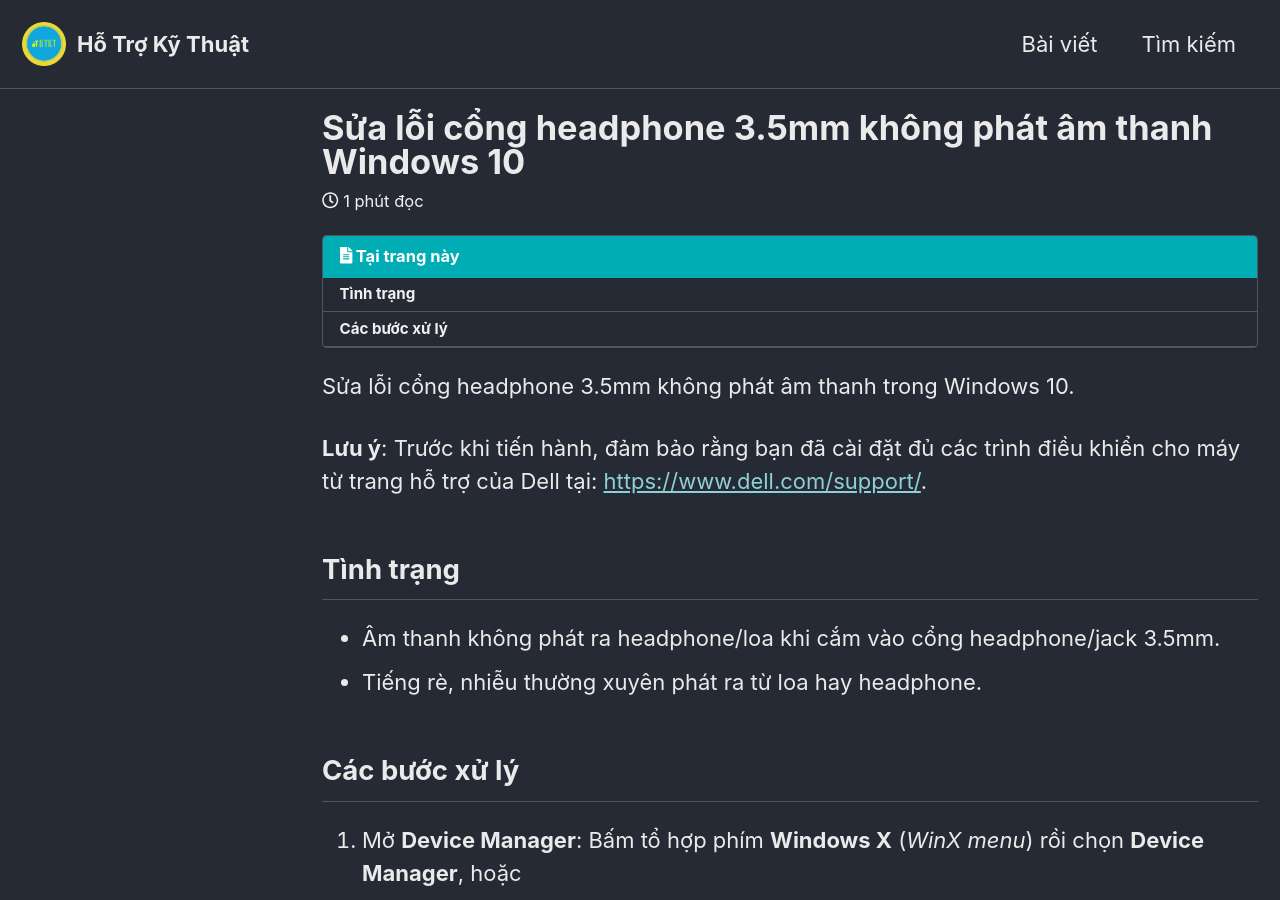
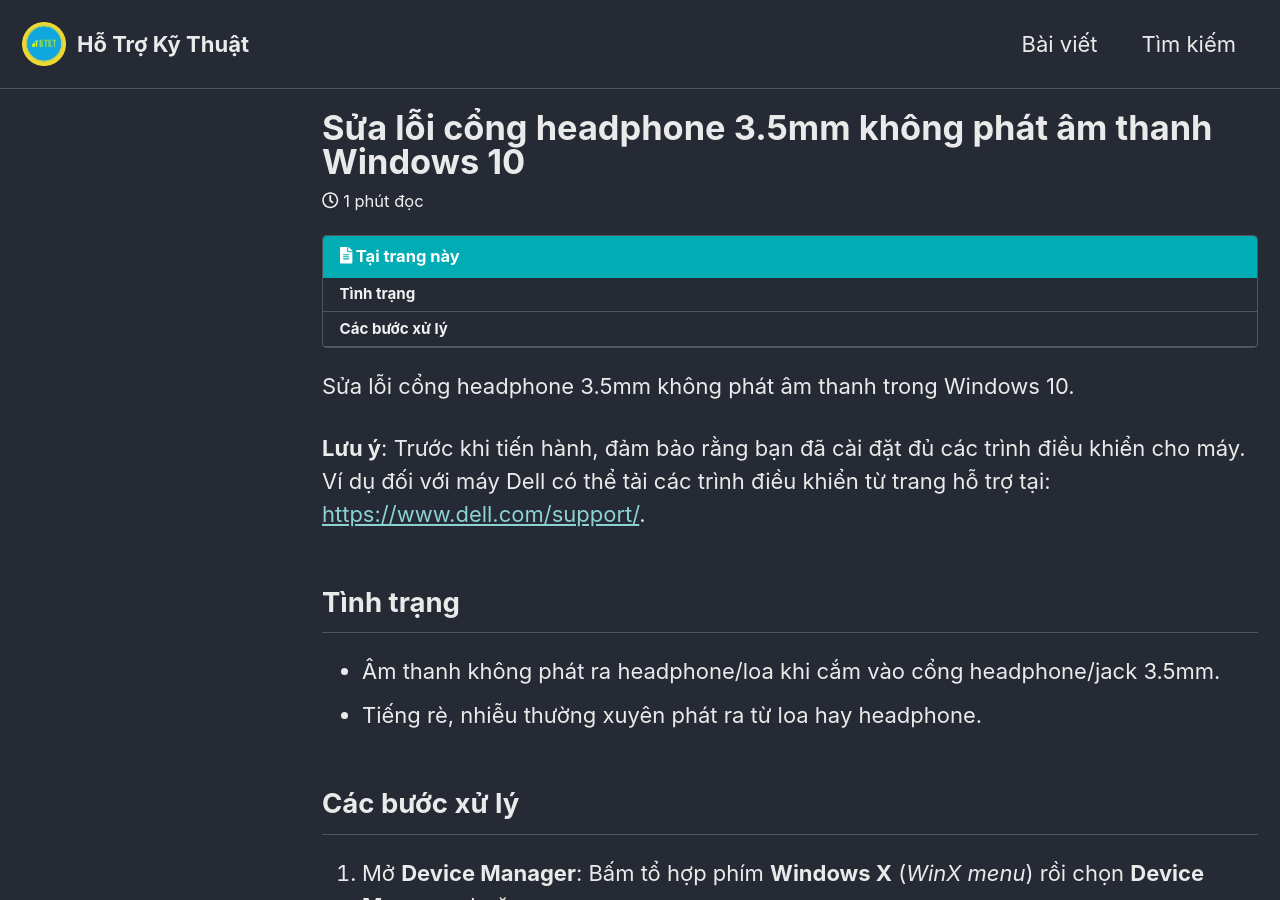
Before and after one commit to hotrokythuat/hotrokythuat.github.io, a Jekyll site: the page built from _posts/2019-03-23-audio-jack-does-not-work-fix.md, in a window 1280 px wide and 900 px high. Built offline with Jekyll 4.4.1, drawn with Linux system fonts in a browser that asks for light colours; cached includes are drawn as plain includes.

```diff
--- a/_posts/2019-03-23-audio-jack-does-not-work-fix.md
+++ b/_posts/2019-03-23-audio-jack-does-not-work-fix.md
@@ -4,14 +4,14 @@ classes: wide
 title: Sửa lỗi cổng headphone 3.5mm không phát âm thanh Windows 10
 description: Sửa lỗi cổng headphone 3.5mm không phát âm thanh Windows 10
 categories: [troubleshooting]
-tags: [installation, windows, drivers, audio]
+tags: [installation, windows, drivers, audio, dell]
 toc: true
 comments: true
 ---
 
 Sửa lỗi cổng headphone 3.5mm không phát âm thanh trong Windows 10.
 
-**Lưu ý**: Trước khi tiến hành, đảm bảo rằng bạn đã cài đặt đủ các trình điều khiển cho máy từ trang hỗ trợ của Dell tại: [https://www.dell.com/support/](https://www.dell.com/support/).
+**Lưu ý**: Trước khi tiến hành, đảm bảo rằng bạn đã cài đặt đủ các trình điều khiển cho máy. Ví dụ đối với máy Dell có thể tải các trình điều khiển từ trang hỗ trợ tại: [https://www.dell.com/support/](https://www.dell.com/support/).
 
 ## Tình trạng
 
```
